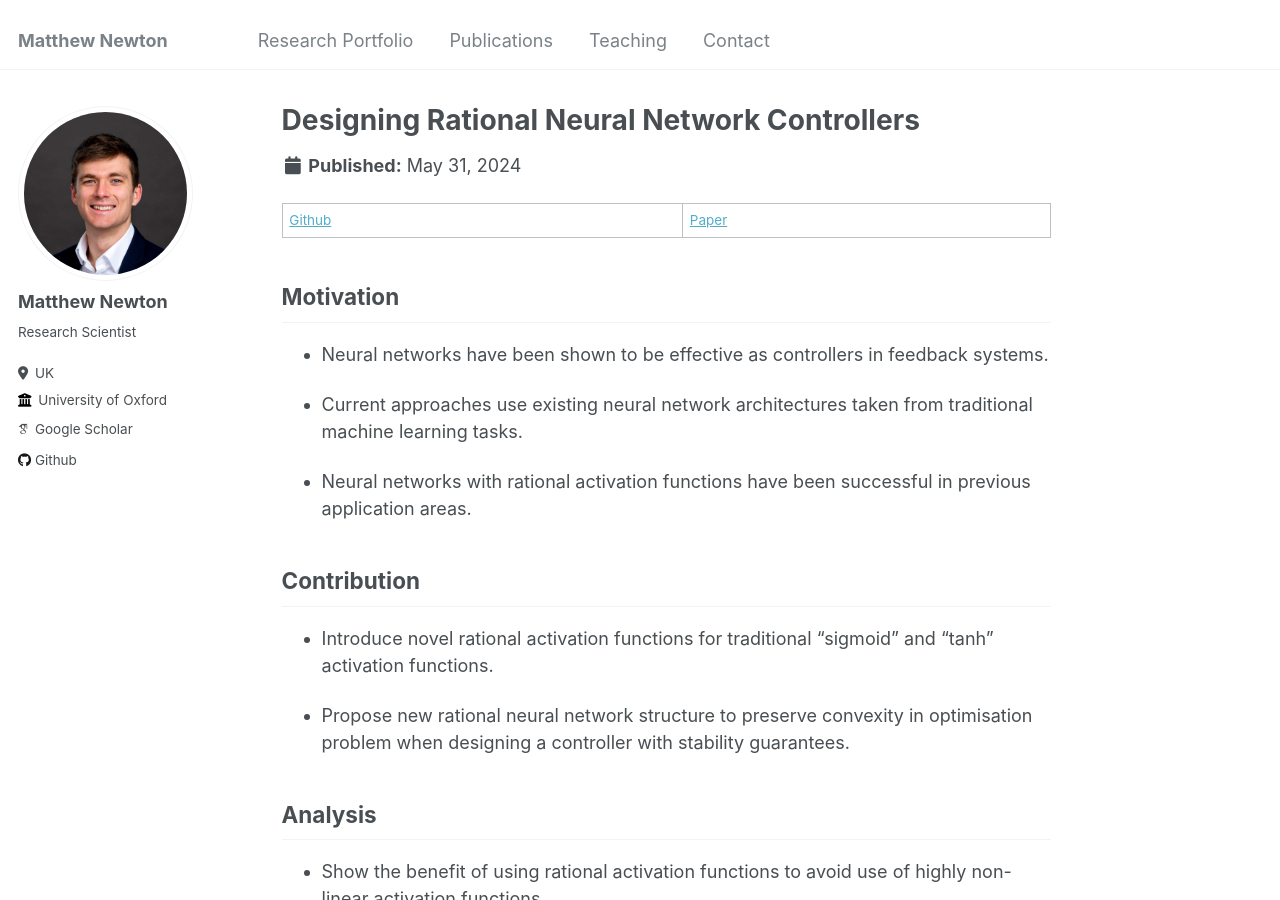
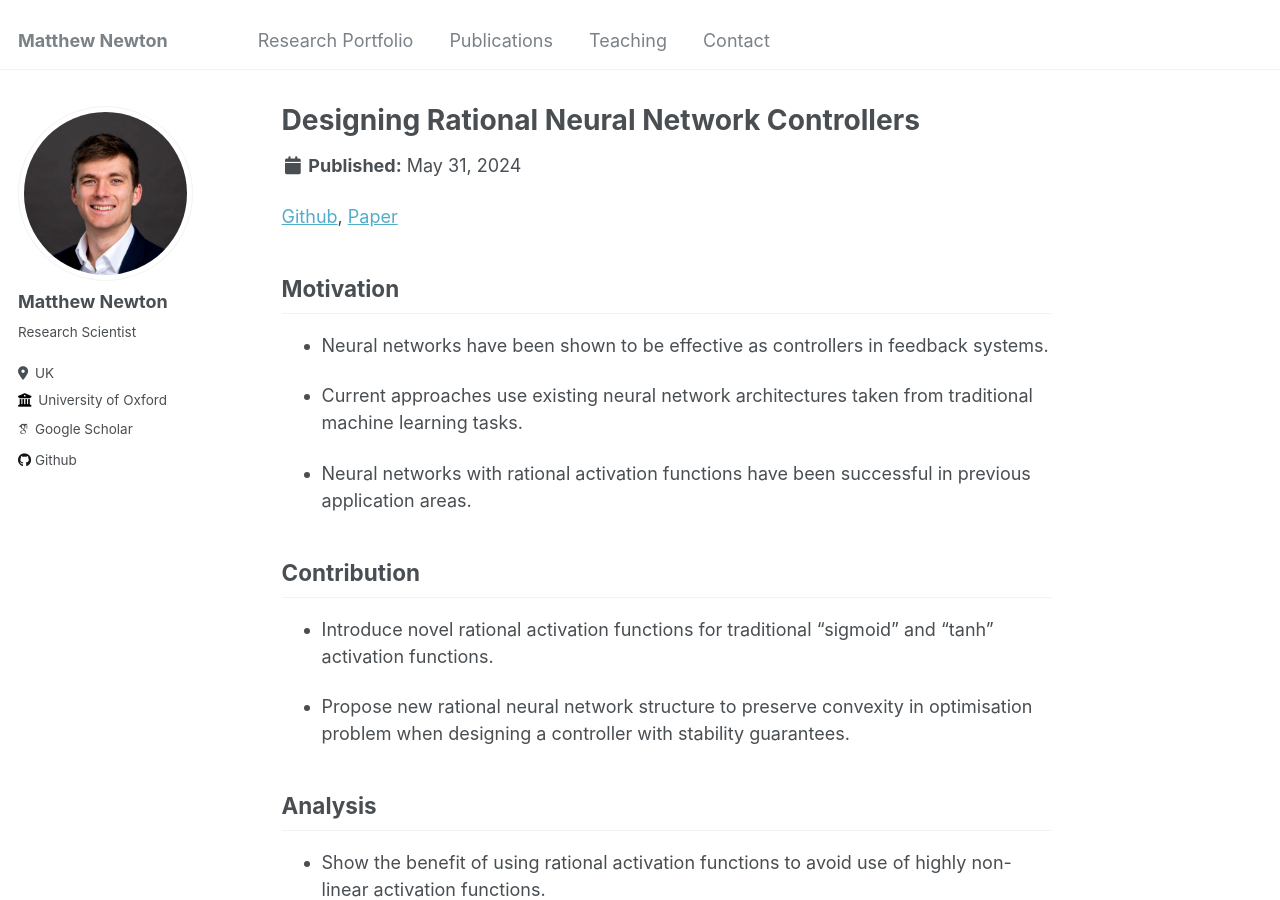
Before and after one commit to M-attNewton/m-attnewton.github.io, a Jekyll site: the page built from _portfolio/1rnn1.md, in a window 1280 px wide and 900 px high. Built offline with Jekyll 4.4.1, drawn with Linux system fonts in a browser that asks for light colours; some web fonts are replaced.

Commit message:
Update 1rnn1.md

```diff
--- a/_portfolio/1rnn1.md
+++ b/_portfolio/1rnn1.md
@@ -4,7 +4,7 @@
 collection: portfolio
 ---
 
-[Github](https://github.com/M-attNewton/RationalNNDesign "Github") | [Paper](https://arxiv.org/pdf/2307.06287 "Paper")
+[Github](https://github.com/M-attNewton/RationalNNDesign "Github"), [Paper](https://arxiv.org/pdf/2307.06287 "Paper")
 
 ## Motivation
 
```
